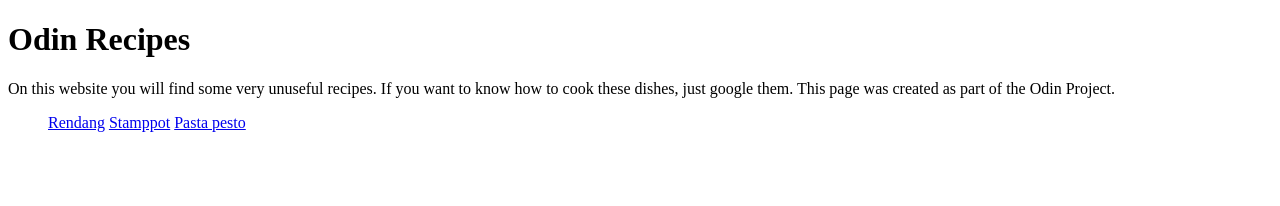
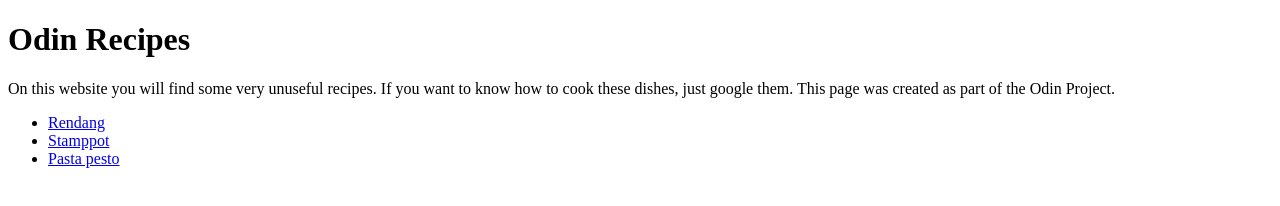
Before and after one commit to Flor-e/odin-recipes, a plain HTML site: page index.html in a window 1280 px wide. Drawn offline with Linux system fonts and the light colour scheme.

Commit message:
Create list to make recipes more readable

```diff
--- a/index.html
+++ b/index.html
@@ -10,8 +10,8 @@
     <h1>Odin Recipes</h1>
     <p>On this website you will find some very unuseful recipes. If you want to know how to cook these dishes, just google them. This page was created as part of the Odin Project.</p>
     <ul>
-        <a href="/recipes/rendang.html">Rendang</a>
-        <a href="/recipes/stamppot.html">Stamppot</a>
-        <a href="/recipes/pasta-pesto.html">Pasta pesto</a>
+        <li><a href="/recipes/rendang.html">Rendang</a></li>
+        <li><a href="/recipes/stamppot.html">Stamppot</a></li>
+        <li><a href="/recipes/pasta-pesto.html">Pasta pesto</a></li>
     </ul>
 </body>
```
